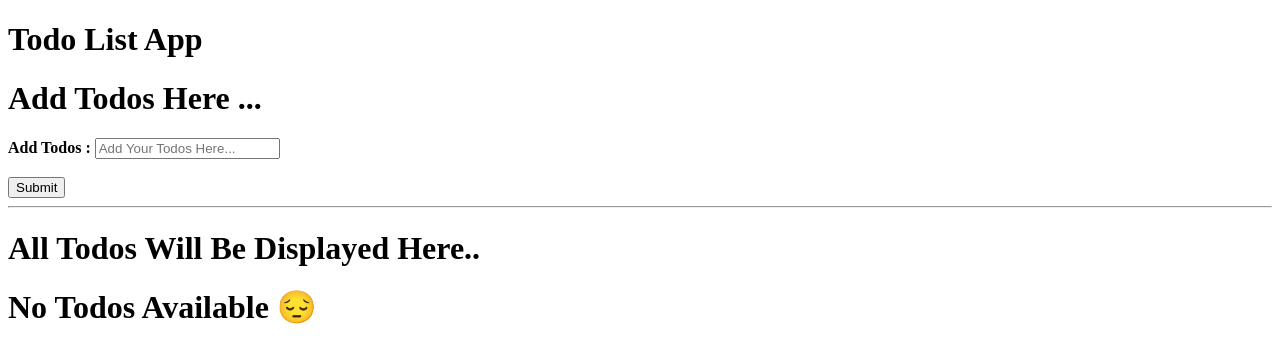
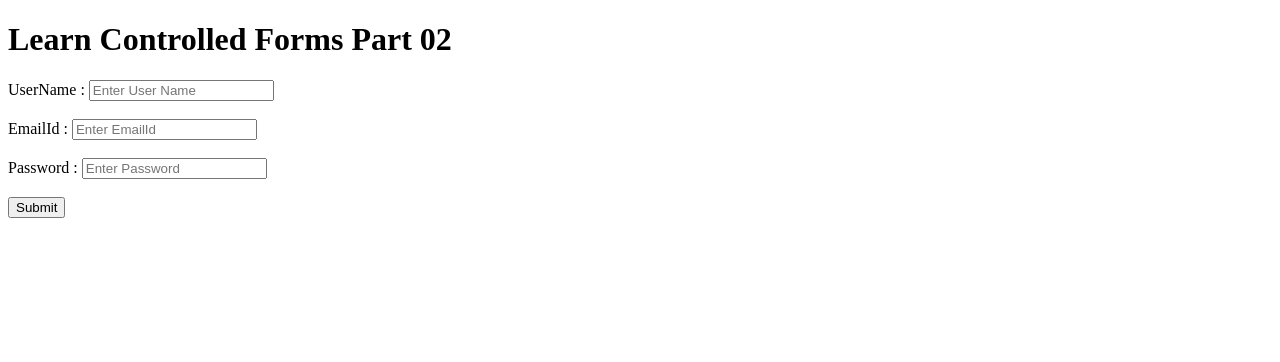
Before and after one commit to iamkeshavSharma19/ReactJSPracticeJuly, a React (Vite) app: page / in a window 1280 px wide. Shown: the top 362 px of the page. Built offline with nearby package versions, Linux system fonts and the light colour scheme.

Commit message:
React Controlled Forms Part2 Completed

```diff
--- a/src/App.jsx
+++ b/src/App.jsx
@@ -29,6 +29,7 @@ import ReduxApp from "./components/Redux/03_ReduxToolkitByFollowing/ReduxApp";
 // import UseReducerHookByFollowing from "./components/useReducerHookByFollowing/UseReducerHookByFollowing";
 import TodoApp from "./components/ReactJSPractice/ControlledForms01ProjectAndLocalStorage/TodoApp";
 import TodoContextProvider from "./components/ReactJSPractice/ControlledForms01ProjectAndLocalStorage/Context/TodoContextProvider";
+import ReactControlledForms02 from "./components/ReactJSPractice/ReactControlledForms02/ReactControlledForms02";
 
 const App = () => {
   const [toggle, setToggle] = useState(false);
@@ -66,9 +67,10 @@ const App = () => {
       {/* <Reducer /> */}
       {/* <Optimisation /> */}
       {/* <ReduxApp /> */}
-      <TodoContextProvider>
+      {/* <TodoContextProvider>
         <TodoApp />
-      </TodoContextProvider>
+      </TodoContextProvider> */}
+      <ReactControlledForms02 />
     </div>
   );
 };
--- /dev/null
+++ b/src/components/ReactJSPractice/ReactControlledForms02/ReactControlledForms02.jsx
@@ -0,0 +1,85 @@
+import { useState } from "react";
+
+const ReactControlledForms02 = () => {
+  const [formData, setFormData] = useState({
+    username: "",
+    emailId: "",
+    password: "",
+  });
+
+  const handleFormSubmit = (e) => {
+    e.preventDefault();
+    const { username, emailId, password } = formData;
+    if (!username || !emailId || !password) {
+      alert("It is mandatory to fill all the input fields in the form");
+      return;
+    }
+    const data = {
+      username,
+      emailId,
+      password,
+    };
+
+    console.log(data);
+
+    const savedUsers = JSON.parse(localStorage.getItem("users")) || [];
+    savedUsers.push(data);
+    localStorage.setItem("users", JSON.stringify(savedUsers));
+    setFormData({
+      username: "",
+      emailId: "",
+      password: "",
+    });
+  };
+
+  const handleFormData = (e) => {
+    const { name, value } = e.target;
+    setFormData({
+      ...formData,
+      [name]: value,
+    });
+  };
+  return (
+    <div>
+      <h1>Learn Controlled Forms Part 02</h1>
+      <form onSubmit={handleFormSubmit}>
+        <label htmlFor="username">UserName : </label>
+        <input
+          type="text"
+          placeholder="Enter User Name"
+          id="username"
+          name="username"
+          value={formData.username}
+          onChange={handleFormData}
+          required
+        />
+        <br /> <br />
+        <label htmlFor="emailId">EmailId : </label>
+        <input
+          type="text"
+          placeholder="Enter EmailId"
+          id="emailId"
+          name="emailId"
+          value={formData.emailId}
+          onChange={handleFormData}
+          required
+        />
+        <br /> <br />
+        <label htmlFor="password">Password : </label>
+        <input
+          type="text"
+          placeholder="Enter Password"
+          id="password"
+          name="password"
+          value={formData.password}
+          onChange={handleFormData}
+          required
+        />
+        <br /> <br />
+        <button>Submit</button>
+      </form>
+    </div>
+  );
+};
+
+export default ReactControlledForms02;
```
